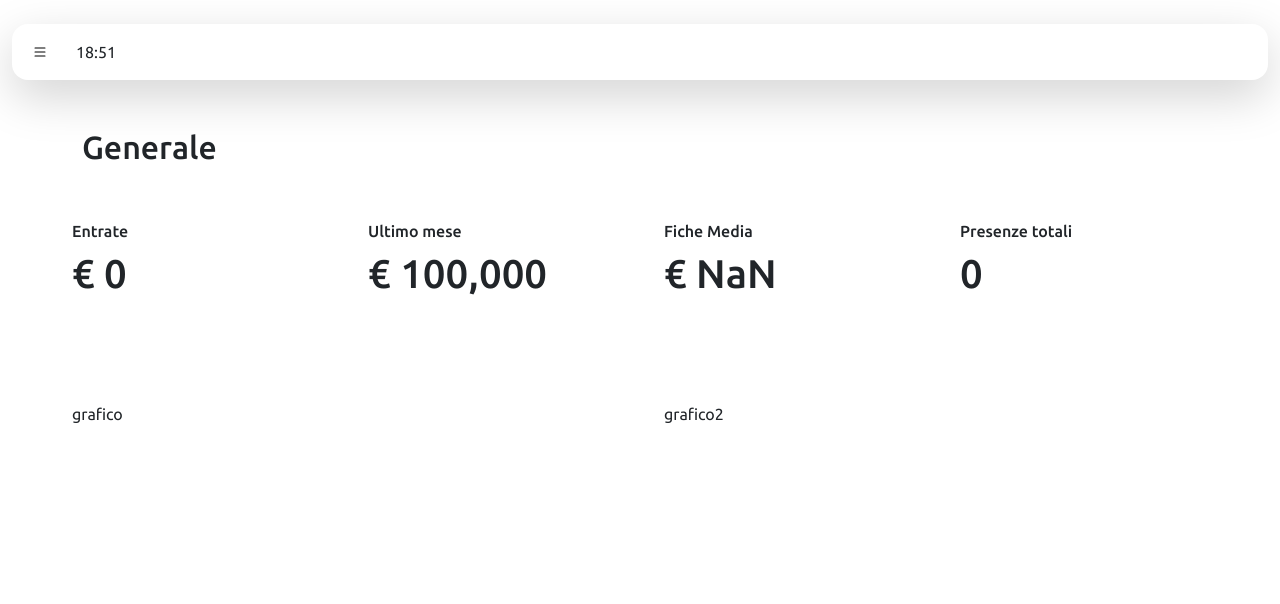
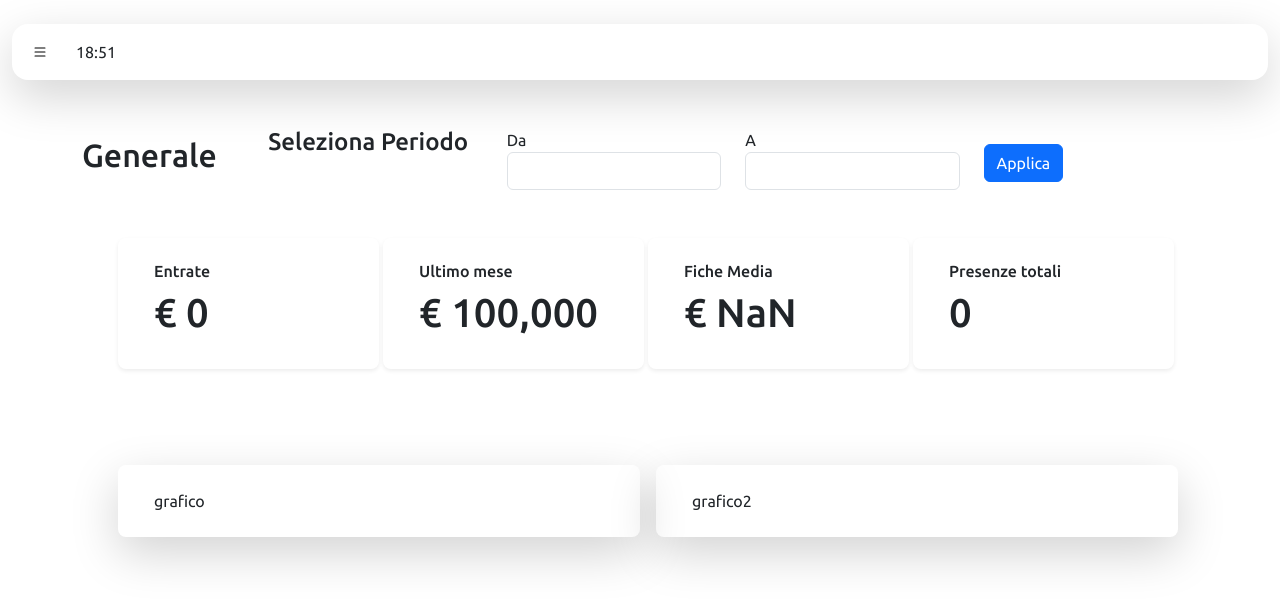
Before and after one commit to ageria20/Capstone_nagefyFE, a React (Vite) app: page /report in a window 1280 px wide. Shown: the top 604 px of the page. Built offline with nearby package versions, Linux system fonts and the light colour scheme; no server answers.

Commit message:
updating report page

```diff
--- a/src/components/Login/Login.tsx
+++ b/src/components/Login/Login.tsx
@@ -75,7 +75,7 @@ const handleChange = (e: React.ChangeEvent<HTMLInputElement>) => {
 
   return (
     <div className="d-flex flex-column justify-content-center align-items-center vh-100">
-        <Image src={nagefyLogo} alt="nageft_logo" />
+        <Image src={nagefyLogo} alt="nagefy_logo" />
     <Container className="m-3 shadow-lg container-custom rounded-4 p-0 d-flex justify-content-center align-content-center flex-column">
       <h3 className='p-3 text-center'><strong>Bentornato!</strong></h3>
 
--- a/src/components/Report/Report.tsx
+++ b/src/components/Report/Report.tsx
@@ -4,17 +4,28 @@ import { List, X } from 'react-bootstrap-icons'
 import Sidebar from '../Sidebar/Sidebar'
 import { useAppDispatch, useAppSelector } from '../../redux/store/store'
 import { ToggleSidebarAction } from '../../redux/actions/action'
-import { useEffect } from 'react'
+import { useEffect, useState } from 'react'
 import { getCash } from '../../redux/actions/actionCash'
+import { ICashed } from '../../interfaces/ICash'
+import DatePicker from 'react-datepicker'
 
 const Report = () => {
 
     const isOpen = useAppSelector((state) => state.sidebar.isOpen)
     const dispatch = useAppDispatch()
     const cashList = useAppSelector((state) => state.cash.cashList)
+    const [startDate, setStartDate] = useState<Date | null>(null);
+  const [endDate, setEndDate] = useState<Date | null>(null);
+
+    const [filteredGeneralReport, setFilteredGeneralReport] = useState<number>(0)
+    const [filteredFicheMedia, setFilteredFicheMedia] = useState<string | undefined>("")
+    const [filteredCashList, setFilteredCashList] = useState<ICashed[]>([])
+    const [isFilterActive, setIsFilterActive] = useState<boolean>(false)
 
     const generalReport = cashList.reduce((acc, report) => acc + report.total, 0)
+
     const ficheMedia = (generalReport / cashList.length).toFixed(2).replace(".", ",")
+
 
     const toggleSidebar = () => {
         dispatch({ type: 'TOGGLE_SIDEBAR' } as ToggleSidebarAction);
@@ -25,6 +36,39 @@ const Report = () => {
         const time = today.toLocaleString("it", { hour: '2-digit', minute: '2-digit'});
         return time
       }
+
+
+
+       const filterCash = async () => {
+        try {
+            const accessToken = localStorage.getItem("accessToken")
+            const resp = await fetch(`http://localhost:8080/cash/report?startDate=${startDate?.toLocaleDateString("en-CA")}&endDate=${endDate?.toLocaleDateString("en-CA")}`, {
+                headers: {
+                    Authorization: "Bearer "+accessToken
+                },
+            })
+            if(resp.ok){
+                const filteredCash = await resp.json()
+                const ficheMediaFiltrata = (filteredGeneralReport / filteredCash.length).toFixed(2).replace(".", ",")
+                setFilteredCashList(filteredCash)
+                setFilteredFicheMedia(() =>{ if(filteredCash.length === 0){
+                    return "0"
+                }
+                else{
+                    ficheMediaFiltrata}})
+                setFilteredGeneralReport(filteredCash.reduce((acc: number, report: ICashed) => acc + report.total, 0))
+
+                setIsFilterActive(true)
+               console.log("FILTER GENERAL REPORT ", filteredGeneralReport)
+        console.log("FILTER FICHE MEDIA ", filteredFicheMedia)
+        console.log("FILTER CASH LIST ", filteredCashList.length)
+            } else{
+                throw new Error("Get clients error")
+            }
+        } catch (error){
+            console.log(error)
+        }
+       }
 
       console.log("CASH LIST: ", cashList)
 
@@ -45,47 +89,82 @@ const Report = () => {
         </Container>
 
         <Container className='d-flex justify-content-between align-items-center mt-5'>
-        <h2>Generale</h2>
+        <h2 className='me-5'>Generale</h2>
+        <Row>
+    <Col xs={12} md={3}>
+      <h4>Seleziona Periodo {" "}</h4>
+      </Col>
+
+      <Col xs={12} md={3}>
+        <label>Da {" "}</label>
+        <DatePicker
+          selected={startDate}
+          onChange={(date) => {date && setStartDate(date)}}
+          selectsStart
+          startDate={startDate ? startDate : new Date()}
+          endDate={endDate ? endDate : new Date()}
+          dateFormat="dd-MM-yyyy"
+          className="form-control"
+        />
+      </Col>
+      <Col xs={12} md={3}>
+        <label>{" "}A{" "}</label>
+        <DatePicker
+          selected={endDate}
+          onChange={(date) => {date && setEndDate(date)}}
+          selectsEnd
+          startDate={startDate ? startDate : new Date()}
+          endDate={endDate ? endDate : new Date()}
+          dateFormat="dd-MM-yyyy"
+          className="form-control"
+        />
+      </Col>
+      <Col xs={12} md={3}>
+      <Button onClick={() => filterCash()} className="mt-3">Applica</Button>
+      </Col>
+    </Row>
         </Container>
-        <Row className='p-5'>
-            <Col xs={12} md={3}>
+        <Container>
+        <Row className='p-5 gap-1 flex-nowrap'>
+            <Col xs={12} md={3} className='rounded-3 shadow-sm p-4'>
                 <Container>
                     <h6>Entrate</h6>
-                    <h1>€ {generalReport}</h1>
+                    <h1>€ {isFilterActive ? filteredGeneralReport : generalReport}</h1>
                 </Container>
             </Col>
-            <Col xs={12} md={3}>
+            <Col xs={12} md={3} className='rounded-3 shadow-sm p-4'>
                 <Container>
                     <h6>Ultimo mese</h6>
                     <h1>€ 100,000</h1>
                 </Container>
             </Col>
-            <Col xs={12} md={3}>
+            <Col xs={12} md={3} className='rounded-3 shadow-sm p-4'>
                 <Container>
                     <h6>Fiche Media</h6>
-                    <h1>€ {ficheMedia}</h1>
+                    <h1>€ {isFilterActive ? filteredFicheMedia : ficheMedia}</h1>
                 </Container>
             </Col>
-            <Col xs={12} md={3}>
+            <Col xs={12} md={3} className='rounded-3 shadow-sm p-4'>
                 <Container>
                     <h6>Presenze totali</h6>
-                    <h1>{cashList.length}</h1>
+                    <h1>{isFilterActive ? filteredCashList.length : cashList.length}</h1>
                 </Container>
             </Col>
         </Row>
-        <Row className='p-5'>
-            <Col xs={12} md={6}>
+        <Row className='p-5 gap-3 flex-nowrap'>
+            <Col xs={12} md={6} className='rounded-3 shadow-lg p-4'>
                 <Container>
                     grafico
                 </Container>
             </Col>
-            <Col xs={12} md={6}>
+            <Col xs={12} md={6} className='rounded-3 shadow-lg p-4'>
                 <Container>
                     grafico2
                 </Container>
             </Col>
         </Row>
         </Container>
+        </Container>
         </div>
   )
 }
--- a/src/redux/reducers/usersReducer.ts
+++ b/src/redux/reducers/usersReducer.ts
@@ -1,3 +1,4 @@
+import { IUser } from "../../interfaces/IUser";
 import { UserAction, USERS } from "../actions/action";
 
 interface UserState{
```
